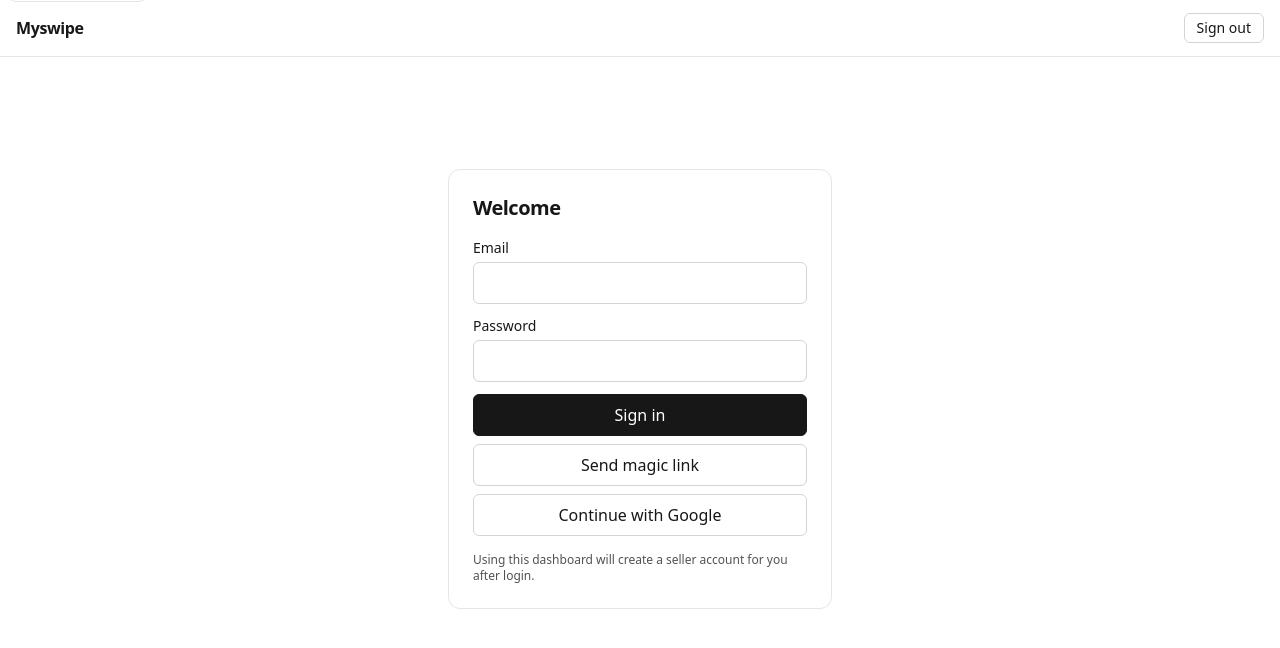
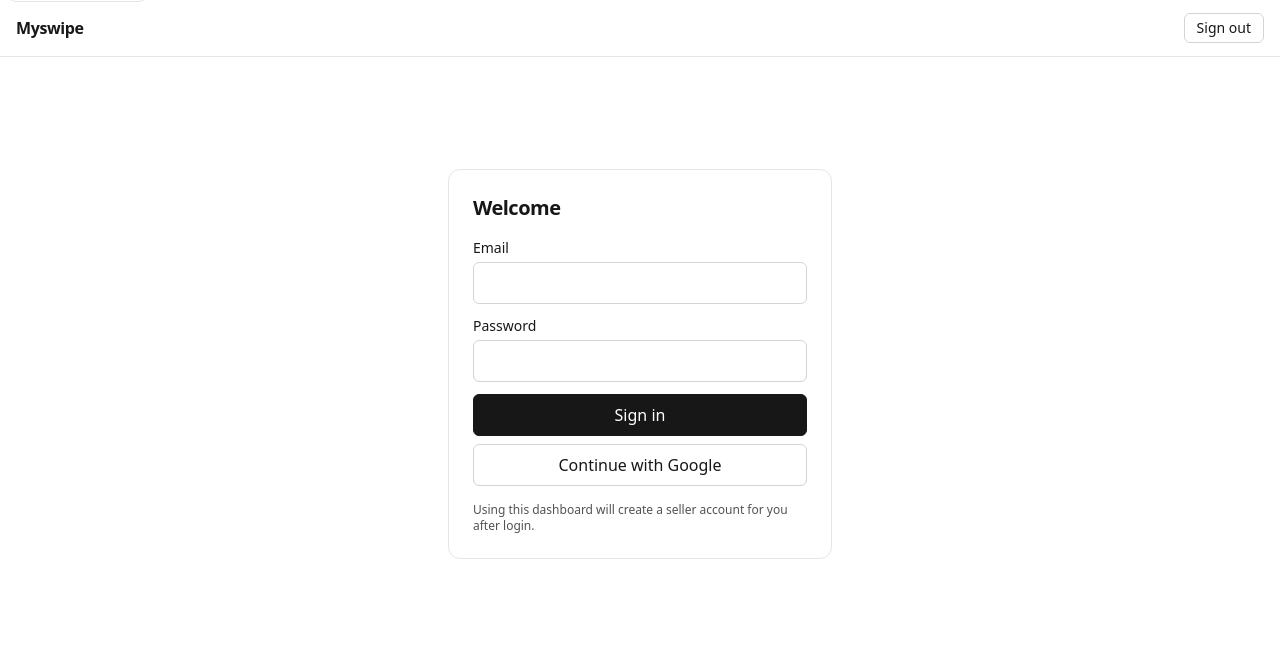
Before and after one commit to jonosin/myswipe-seller-dashboard, a Next.js app: page /login in a window 1280 px wide. Shown: the top 648 px of the page. Built offline with nearby package versions, Linux system fonts and the light colour scheme; no server answers.

Commit message:
chore(auth): remove magic link; keep email+password and Google only

```diff
--- a/app/login/page.tsx
+++ b/app/login/page.tsx
@@ -9,7 +9,6 @@ export default function LoginPage() {
   const [password, setPassword] = useState("");
   const [loading, setLoading] = useState(false);
   const [error, setError] = useState<string | null>(null);
-  const [notice, setNotice] = useState<string | null>(null);
 
   const onSubmit = async (e: React.FormEvent) => {
     e.preventDefault();
@@ -20,14 +19,6 @@ export default function LoginPage() {
     router.replace("/dashboard");
   };
 
-  const onMagic = async () => {
-    setLoading(true); setError(null); setNotice(null);
-    const redirectTo = typeof window !== "undefined" ? `${window.location.origin}/auth/callback` : undefined;
-    const { error } = await supabase.auth.signInWithOtp({ email, options: { emailRedirectTo: redirectTo } });
-    setLoading(false);
-    if (error) { setError(error.message); return; }
-    setNotice("Check your email for the magic link.");
-  };
 
   const onGoogle = async () => {
     setLoading(true); setError(null);
@@ -53,10 +44,8 @@ export default function LoginPage() {
           <input id="password" type="password" value={password} onChange={(e) => setPassword(e.target.value)} className="w-full rounded-md border border-neutral-300 px-3 py-2" />
         </div>
         {error && <div className="text-sm text-red-600">{error}</div>}
-        {notice && <div className="text-sm text-green-700">{notice}</div>}
         <div className="flex flex-col gap-2">
           <button type="submit" disabled={loading} className="w-full rounded-md border border-neutral-900 bg-neutral-900 text-white px-4 py-2">{loading ? "Signing in…" : "Sign in"}</button>
-          <button type="button" disabled={loading || !email} onClick={onMagic} className="w-full rounded-md border border-neutral-300 px-4 py-2">Send magic link</button>
           <button type="button" disabled={loading} onClick={onGoogle} className="w-full rounded-md border border-neutral-300 px-4 py-2">Continue with Google</button>
         </div>
       </form>
```
